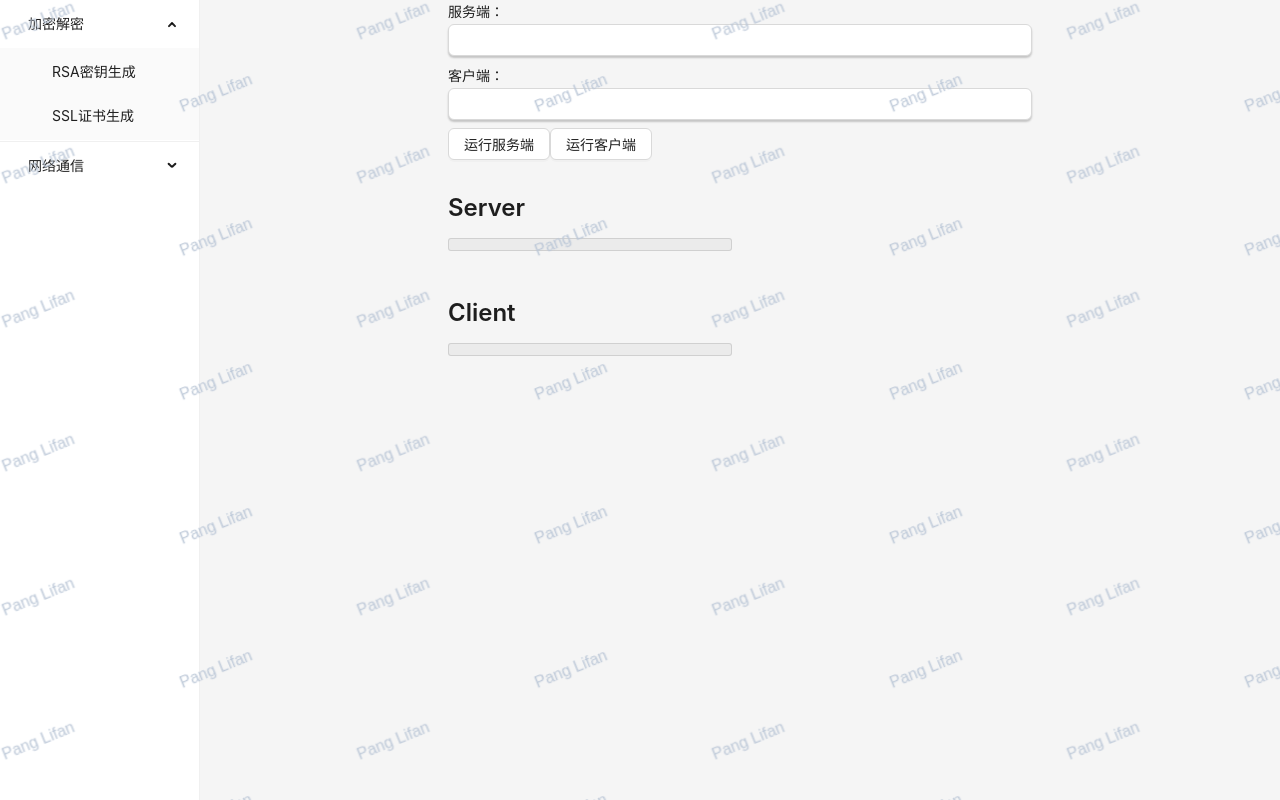
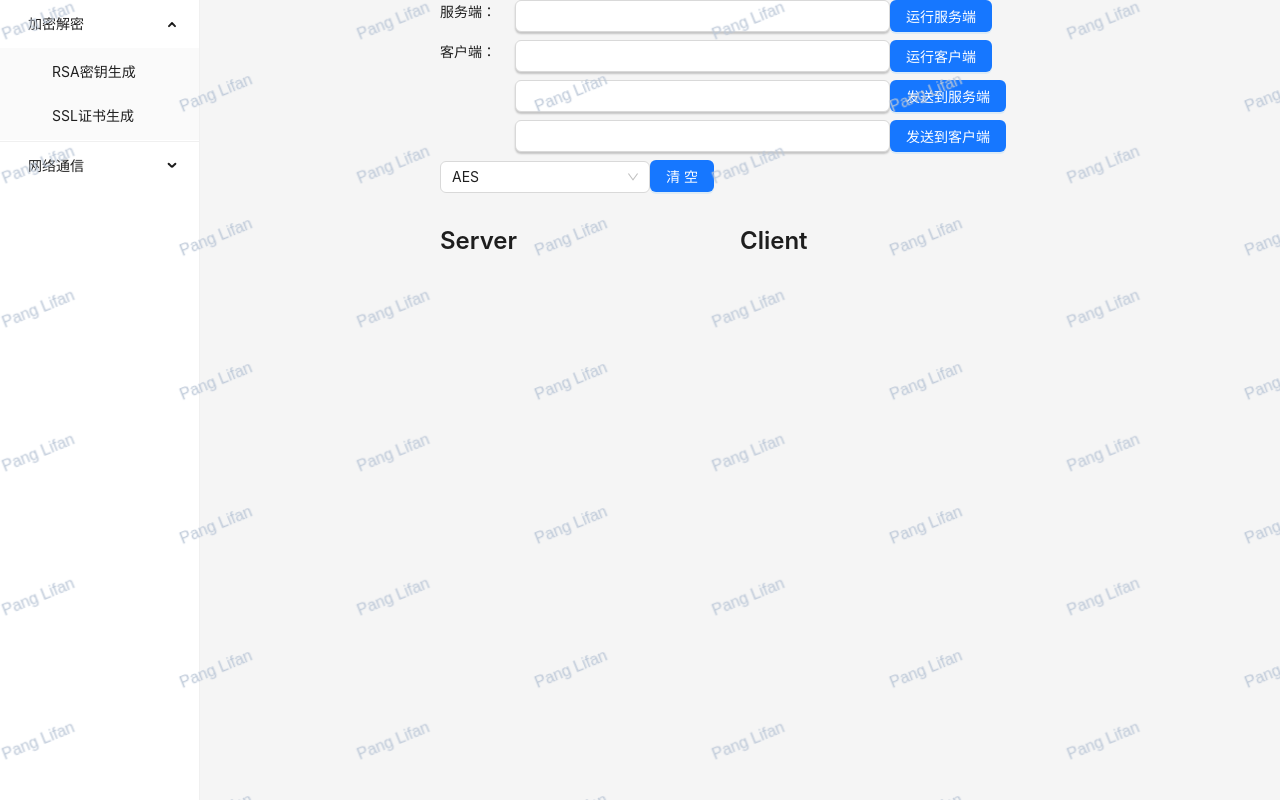
Before and after one commit to ChaconneLuo/network_encrypt, a React (Vite) app: page /socket in a window 1280 px wide. Built offline with nearby package versions, Linux system fonts and the light colour scheme.

Commit message:
feat: display

```diff
--- a/src/pages/Socket/index.tsx
+++ b/src/pages/Socket/index.tsx
@@ -1,5 +1,5 @@
 import { invoke } from "@tauri-apps/api";
-import { Row, Space, Col, InputNumber, Input, Button, Typography } from "antd";
+import { Row, Space, Col, InputNumber, Input, Button, Typography, Select } from "antd";
 import { useState } from "react";
 
 const { Title, Paragraph } = Typography;
@@ -7,6 +7,33 @@
 const Socket = () => {
     const [server, setServer] = useState<string>('');
     const [client, setClient] = useState<string>('');
+    const [serverMessage, setServerMessage] = useState<string>('');
+    const [clientMessage, setClientMessage] = useState<string>('');
+    const [serverContent, setServerContent] = useState<string>('');
+    const [clientContent, setClientContent] = useState<string>('');
+    const [algorithm, setAlgorithm] = useState<string>('AES');
+
+    const options = [{
+        value: 'AES',
+        label: 'AES',
+    },
+    {
+        value: 'DES',
+        label: 'DES',
+    },
+    {
+        value: 'RSA',
+        label: 'RSA',
+    },
+    {
+        value: 'SHA1',
+        label: 'SHA1',
+    },
+    {
+        value: 'SHA256',
+        label: 'SHA256',
+    }]
+
 
     const runServer = async () => {
         await invoke("run_server", { host: server })
@@ -24,29 +51,85 @@
         setClient(e.target.value);
     }
 
-    return <>
-        <Row gutter={16}>
-            <Space direction="vertical" style={{ width: '600px' }}>
-                <Col span={24}>
-                    服务端：<Input value={server} onChange={handleServer}></Input><br />
+    const handleServerMessage = (e: React.ChangeEvent<HTMLInputElement>) => {
+        setServerMessage(e.target.value);
+    }
+
+    const handleClientMessage = (e: React.ChangeEvent<HTMLInputElement>) => {
+        setClientMessage(e.target.value);
+    }
+
+    const sendServer = async () => {
+        setServerContent(serverContent + algorithm + ':' + serverMessage + '\r\n');
+    }
+
+    const sendClient = async () => {
+        setClientContent(clientContent + algorithm + ':' + clientMessage + '\r\n');
+    }
+
+    const clear = () => {
+        setClientContent('');
+        setServerContent('');
+    }
+
+    return <div >
+        <Space direction="vertical" style={{ width: '600px' }}>
+            <Row>
+                <Col span={3}>
+                    服务端：
                 </Col>
-                <Col span={24}>
-                    客户端：<Input value={client} onChange={handleClient}></Input>
+                <Col span={15}>
+                    <Input value={server} onChange={handleServer}></Input>
                 </Col>
-                <Col span={24}>
-                    <Button onClick={runServer}>运行服务端</Button>
-                    <Button onClick={runClient}>运行客户端</Button>
+                <Col span={4}>
+                    <Button type="primary" onClick={runServer}>运行服务端</Button>
                 </Col>
+            </Row>
+            <Row>
+                <Col span={3}>
+                    客户端：
+                </Col>
+                <Col span={15}>
+                    <Input value={client} onChange={handleClient}></Input>
+                </Col>
+                <Col span={4}>
+                    <Button type="primary" onClick={runClient}>运行客户端</Button>
+                </Col>
+            </Row>
+            <Row>
+                <Col span={15} offset={3}>
+                    <Input value={serverMessage} onChange={handleServerMessage} />
+                </Col>
+                <Col span={4}>
+                    <Button type="primary" onClick={sendServer}>发送到服务端</Button>
+                </Col>
+            </Row>
+            <Row>
+                <Col span={15} offset={3}>
+                    <Input value={clientMessage} onChange={handleClientMessage} />
+                </Col>
+                <Col span={4}>
+                    <Button type="primary" onClick={sendClient}>发送到客户端</Button>
+                </Col>
+            </Row>
+            <Row>
+                <Col span={12}>
+                    <Select onChange={setAlgorithm} value={algorithm} style={{ width: '70%' }} options={options}></Select>
+                    <Button type="primary" onClick={clear}>清空</Button>
+                </Col>
+            </Row>
+            <Row>
                 <Col span={12}>
                     <Title level={3}>Server</Title>
-                    <Paragraph><pre></pre></Paragraph>
+                    {serverContent && <Paragraph><pre>{serverContent}</pre></Paragraph>}
                 </Col>
                 <Col span={12}>
                     <Title level={3}>Client</Title>
-                    <Paragraph><pre></pre></Paragraph>
+                    {clientContent && <Paragraph><pre>{clientContent}</pre></Paragraph>}
                 </Col>
-            </Space>
-        </Row ></>
+            </Row>
+        </Space>
+    </div>
 }
 
 export default Socket;
```
